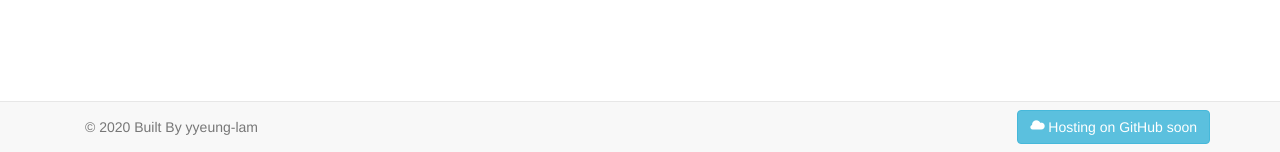
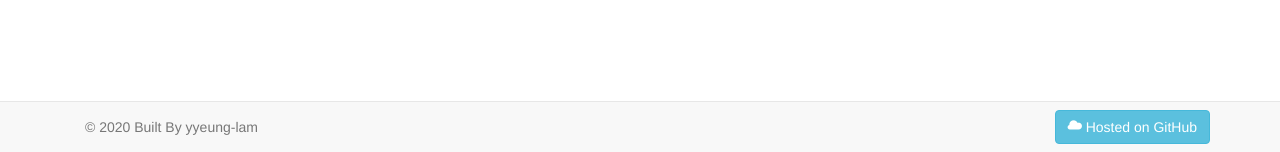
Before and after one commit to yy-lam/soccer-alpha, a Flask app: page /abort in a window 1280 px wide. Shown: the part 648-800 px from the top of the page. Run offline with Flask 2, Linux system fonts and the light colour scheme; some libraries are stand-ins or nearby versions.

Commit message:
Added link to Github

```diff
--- a/app/templates/layouts/base.html
+++ b/app/templates/layouts/base.html
@@ -67,8 +67,8 @@
     <div class="container">
       <p class="navbar-text pull-left">© 2020 Built By yyeung-lam</p>
 
-      <a href="http://github.com/yyeung-lam" class="navbar-btn btn-info btn pull-right">
-      <span class="glyphicon glyphicon-cloud" style="color:white"></span> Hosting on GitHub soon</a>
+      <a href="http://github.com/yyeung-lam/soccer-alpha" class="navbar-btn btn-info btn pull-right">
+      <span class="glyphicon glyphicon-cloud" style="color:white"></span> Hosted on GitHub</a>
     </div>
 </div>
 
```
Also changed, not shown: 1 other file.
